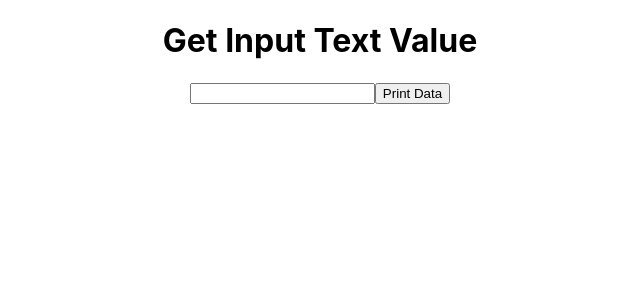
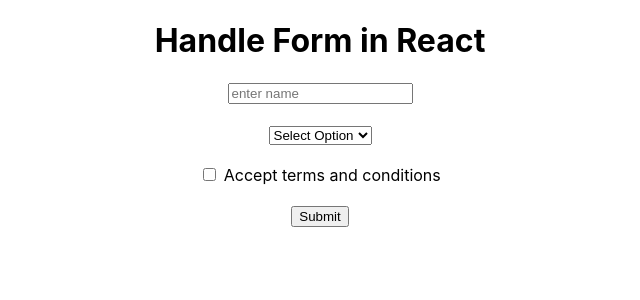
Before and after one commit to Himanshu1201/React-Git, a React (Create React App) app: page / in a window 1280 px wide. Shown: the top 300 px of the page, without its empty margins (320-960 px from the left). Built offline with nearby package versions, Linux system fonts and the light colour scheme.

Commit message:
Handle Form in React

```diff
--- a/src/App.js
+++ b/src/App.js
@@ -7,11 +7,12 @@ import FunctionalStudent from './FunctionalStudent';
 import StudentClass from './StudentClass';
 import HideShowToggle from './HideShowToggle';
 import GetInputTextValue from './GetInputTextValue';
+import HandleFormFields from './HandleFormFields';
 
 function App(){
       return (
       <div className="App">
-          <GetInputTextValue/>
+          <HandleFormFields/>
       </div>
     );
 }
--- /dev/null
+++ b/src/HandleFormFields.js
@@ -0,0 +1,30 @@
+import React, {useState} from "react";
+
+function HandleFormFields(){
+
+    const[name, setName] = useState("");
+    const[gender, setGender] = useState("");
+    const[tnc, setTnc] = useState(false);
+    function getFormData(e){
+        console.warn(name, gender, tnc);
+        e.preventDefault();
+    }
+    return(
+        <div>
+            <h1>Handle Form in React</h1>
+            <form onSubmit={getFormData}>
+                <input type="text" placeholder="enter name" onChange={(e)=>setName(e.target.value)}/><br/><br/>
+                <select onChange={(e)=>setGender(e.target.value)}>
+                    <option>Select Option</option>
+                    <option> Male </option>
+                    <option> Female </option>
+                </select>
+                <br/><br/>
+                <input type="checkbox" onChange={(e)=>setTnc(e.target.value)}/> <span> Accept terms and conditions</span><br/><br/>
+                <button type="submit"> Submit </button>
+            </form>
+        </div>
+    )
+}
+
+export default HandleFormFields;
```
